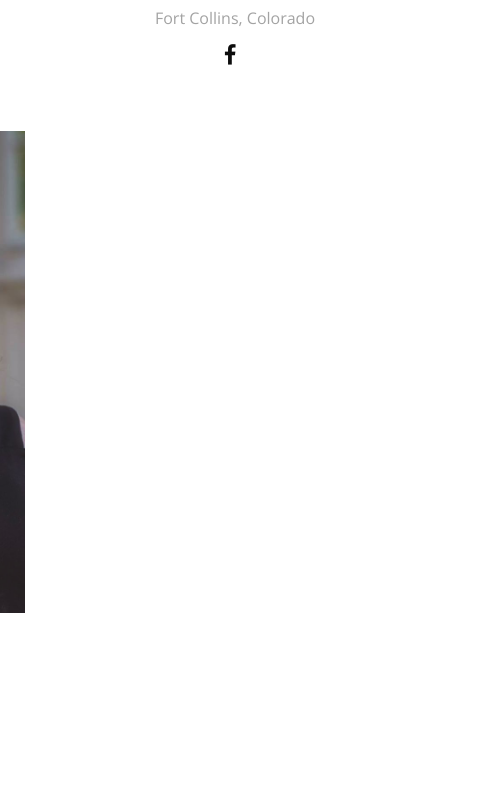
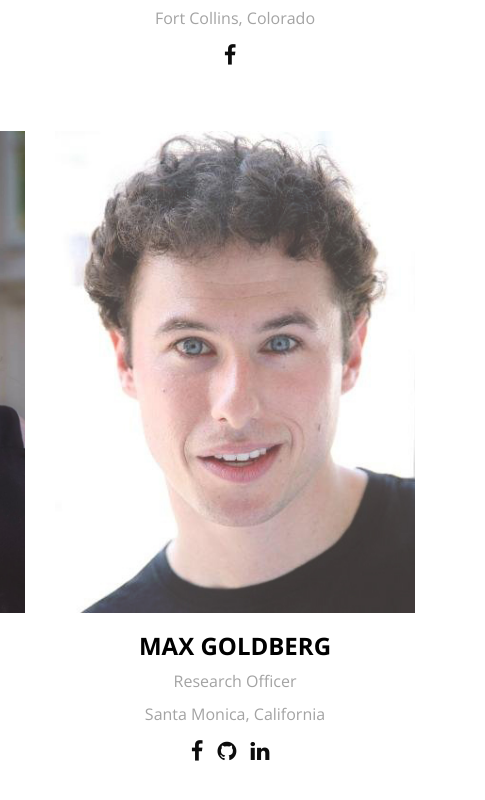
Before and after one commit to andykamath/ImagineBernie, a plain HTML site: page ImagineBernie/template-assets/index.html in a window 1280 px wide. Shown: the part 6860-7660 px from the top of the page, 795-1280 px from the left. Drawn offline with nearby package versions, Linux system fonts and the light colour scheme; some packages are replaced by stand-ins of ours.

Commit message:
Few changes to the code
Made the image destination precise.

```diff
--- a/ImagineBernie/template-assets/index.html
+++ b/ImagineBernie/template-assets/index.html
@@ -567,6 +567,20 @@
                         </div>
                     </div>
                 </div>
+                <div class="col-md-4">
+                    <div class="team">
+                        <img class="img-responsive center-block" src="img/team/maxg.jpg" alt="3">
+                        <h4>Max Goldberg</h4>
+                        <p>Research Officer</p>
+                        <p> Santa Monica, California </p>
+                        <div class="team-social-icons">
+                            <a href="https://www.facebook.com/maxgoldbergonline?fref=ts"><i class="fa fa-facebook"></i></a>
+                            <a href="https://github.com/maxgoldbergonline"><i class="fa fa-github"></i></a>
+                            <a href="https://www.linkedin.com/in/maxgoldbergonline"><i class="fa fa-linkedin"></i></a>
+                        </div>
+                    </div>
+                </div>
+               </div>
                </div>
         </div>
     </section>
```
Also changed, not shown: ImagineBernie/template-assets/img/team/iziaht.jpg (deleted).
